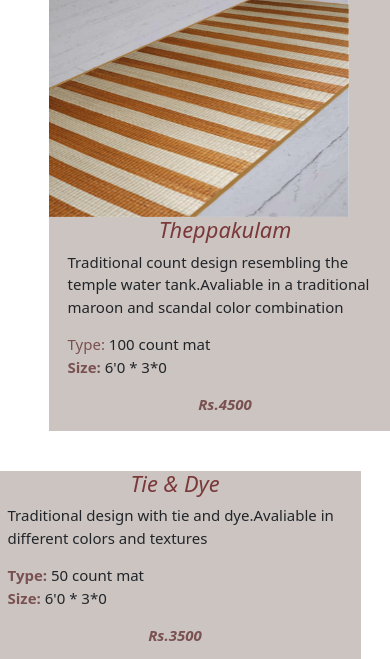
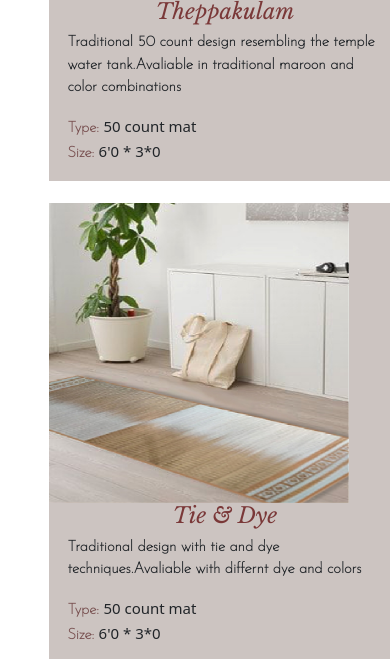
Before and after one commit to bharathsanjay/pp_website, a PHP site: page /niralya.html in a window 390 px wide. Shown: the part 2502-3161 px from the top of the page. Run offline with PHP 8.4, Linux system fonts and the light colour scheme; some libraries are stand-ins or nearby versions; some web fonts are replaced.

Commit message:
further changes

```diff
--- a/websitep-main/css/main.css
+++ b/websitep-main/css/main.css
@@ -1,3 +1,24 @@
+.titlee{
+  font-family: brush-script-std, sans-serif;
+
+font-weight: 400;
+
+font-style: normal;
+font-size: 65;
+}
+.view{
+  font-family: 'Libre Baskerville', serif;
+  font-size: 65;
+  font-style: italic;
+}
+.ff{
+  font-family: 'Josefin Sans', sans-serif;
+  font-weight: bolder;
+  font-size: 33;
+}
+
+
+
 /* Hide Dropdowns by Default */
 .products{
   padding-top: 9px;
--- a/websitep-main/niralya.html
+++ b/websitep-main/niralya.html
@@ -3,6 +3,13 @@
 <html lang="en">
 
 <head>
+  <link rel="preconnect" href="https://fonts.googleapis.com">
+  <link rel="preconnect" href="https://fonts.gstatic.com" crossorigin>
+  <link href="https://fonts.googleapis.com/css2?family=Josefin+Sans:wght@100&family=Libre+Baskerville:ital@0;1&display=swap" rel="stylesheet">
+    <link rel="preconnect" href="https://fonts.googleapis.com">
+  <link rel="preconnect" href="https://fonts.gstatic.com" crossorigin>
+  <link href="https://fonts.googleapis.com/css2?family=Libre+Baskerville:ital@0;1&display=swap" rel="stylesheet">
+    <link rel="stylesheet" href="https://use.typekit.net/lxv1jie.css">
     <!--===============================================================================================-->
 	<link rel="icon" type="image/png" href="images/icons/favicon.png"/>
     <!--===============================================================================================-->
@@ -56,28 +63,25 @@
 <body>
   <nav class="navbar navbar-expand-md navbar-dark fixed-top headerr">
     <div class="container-fluid">
-      <a class="navbar-brand" href="./index.html"><img src="img/Banu Pattu Pai - Images/Logo/Logo.jpg" class="logo" alt="Kural Foundation" ></img></a>
+      <a class="navbar-brand" href="./index.html"><img src="./img/Banu Pattu Pai - Images/Logo/Logo.jpg" class="logo" alt="Kural Foundation" ></img></a>
       <button class="navbar-toggler" type="button" data-bs-toggle="collapse" data-bs-target="#navbarCollapse"
         aria-controls="navbarCollapse" aria-expanded="false" aria-label="Toggle navigation">
         <span class="navbar-toggler-icon"></span>
       </button>
-
-
-
       <div class="collapse navbar-collapse" id="navbarCollapse">
         <ul class="navbar-nav me-auto mb-2 mb-md-0">
 
           <li class="nav-item">
-            <a class="nav-link scrollto" aria-current="page" href="./index.html" style="font-size: larger; font-weight: 500; font-style: italic; color: rgb(121, 81, 81);">Banu Pattu Pai</a>
+            <a class="nav-link scrollto titlee" aria-current="page" href="./index.html" style="font-size: larger; font-weight: 500; font-style: italic; color: rgb(121, 81, 81);">Banu Pattu Pai</a>
           </li>
 
         </ul>
 
         <ul class="navbar-nav me-right mb-2 mb-md-0">
           <li class="nav-item">
-            <a style="color: rgb(121, 81, 81); font-weight: 500" class="nav-link active" aria-current="page" href="./about.html">About</a>
+            <a style="color: rgb(121, 81, 81);" class="nav-link active ff" role="button"  aria-current="page" href="./about.html">About</a>
           </li>
-          <li class="products"><a href="#">Products</a>
+          <li class="products ff" style="padding-left: 20px; padding-right: 20px;"><a href="#">Products</a>
             <!-- First Tier Drop Down -->
             <ul style="list-style-type:none;">
                 <li><a href="./idaiyal.html">Idaiyal</a></li>
@@ -85,7 +89,7 @@
             </ul>
             </li>
           <li class="nav-item">
-            <a style="color: rgb(121, 81, 81);font-weight: 500" class="nav-link active" aria-current="page" href="./contact.html">Contact</a>
+            <a style="color: rgb(121, 81, 81);" class="nav-link active ff" aria-current="page" href="./contact.html">Contact</a>
           </li>
 
 
@@ -99,7 +103,6 @@
   </nav>
 
 
-
   <br>
 
 
@@ -108,7 +111,9 @@
 <div style="margin-top: 100px;"></div>
 
 
-  <h1 style="text-align: center; font-style: italic; color: rgb(122, 56, 56); margin-bottom: 50px;">Niralya</h1>
+  <h1 style="text-align: center; font-style: italic; color: rgb(122, 56, 56); margin-bottom: 50px; font-family: 'Libre Baskerville', serif;
+  font-size: 65;
+  font-style: italic;">Niralya...</h1>
 
 
 
@@ -116,176 +121,200 @@
   <div class="card" style="margin-left: 60px;">
     <div class="row no-gutters" style="background-color: rgb(204, 196, 193)">
         <div class="col-auto" style="padding-left: 0px;" >
-            <img src="./img/Banu Pattu Pai - Images/Niralya/Jamukkalam 1.jpg" class="img-fluid" alt="" style="width:300px;height:300px;">
+            <img src="./img/Banu Pattu Pai - Images/Niralya/Sinthaamani 1.jpg" class="img-fluid" alt="" style="width:300px;height:300px;">
         </div>
         <div class="col" >
             <div class="card-block px-2">
-                <h3 class="card-title" style="text-align: center;color: rgb(122, 56, 56)"><i>Sinthaamani</i></h3>
-                <p class="card-text">Resembles the traditional jammukallam with interiors with multitude of colors.Good option for trendy interiors</p>
+                <h3 class="card-title" style="text-align: center;color: rgb(122, 56, 56); font-family: 'Libre Baskerville', serif;
+                font-size: 50;
+                font-style: italic;"><i>Sinthaamani</i></h3>
+                <p class="card-text ff">Resembles the traditional jammukallam with interiors with multitude of colors.Good option for trendy interiors</p>
                 <p>
-                  <span style="color:rgb(121, 81, 81)">
+                  <span class="ff" style="color:rgb(121, 81, 81)">
                     <b>Type:</b>
                   </span> 50 count mat
                   <br>
 
-                  <span style="color:rgb(121, 81, 81)">
+                  <span class="ff" style="color:rgb(121, 81, 81)">
                     <b>Size:</b>
                   </span> 6'0 * 3*0
                   <br>
 
 
                 </p>
-                <p style="color:rgb(121, 81, 81); font-style: italic; font-weight: 600; text-align: center;">Rs.3800</p>
+
 
             </div>
         </div>
     </div>
 
 </div>
-<div class="card" style=" margin-right: 40px; margin-top: 40px;">
+<br>
+
+<div class="card" style="margin-left: 60px;">
   <div class="row no-gutters" style="background-color: rgb(204, 196, 193)">
-
+      <div class="col-auto" style="padding-left: 0px;" >
+          <img src="./img/Banu Pattu Pai - Images/Niralya/Paalum Palamum.jpg" class="img-fluid" alt="" style="width:300px;height:300px;">
+      </div>
       <div class="col" >
           <div class="card-block px-2">
-              <h3 class="card-title" style="text-align: center; color: rgb(122, 56, 56)"><i>Paalum palamum</i></h3>
-              <p class="card-text">One of the traditional design mats of pattamattai which is explored with different colors of natural dyes</p>
+              <h3 class="card-title" style="text-align: center;color: rgb(122, 56, 56);font-family: 'Libre Baskerville', serif;
+              font-size: 50;
+              font-style: italic;"><i>Paalum Palamum...</i></h3>
+              <p class="card-text ff">One of the traditional design mats  of Pattamadai which is explored with different types of natural dyes</p>
               <p>
-                <span style="color:rgb(121, 81, 81)">
+                <span class="ff" style="color:rgb(121, 81, 81)">
                   <b>Type:</b>
                 </span> 50 count mat
                 <br>
 
-                <span style="color:rgb(121, 81, 81)">
+                <span class="ff" style="color:rgb(121, 81, 81)">
                   <b>Size:</b>
                 </span> 6'0 * 3*0
                 <br>
 
-              </p >
-              <p style="color:rgb(121, 81, 81); font-style: italic; font-weight: 600; text-align: center;">Rs.3700</p>
-
-          </div>
-      </div>
-      <div class="col-auto"style="padding-right: 0px;" >
-        <img src="./img/Banu Pattu Pai - Images/Niralya/Naanal.jpg" class="img-fluid" alt="" style="width:300px;height:300px;">
-    </div>
-  </div>
-
-</div>
-<div class="card" style=" margin-top: 40px; margin-left: 60px;">
-  <div class="row no-gutters" style="background-color: rgb(204, 196, 193)">
-      <div class="col-auto"style="padding-left: 0px;" >
-          <img src="./img/Banu Pattu Pai - Images/Niralya/Paalum Palamum.jpg" class="img-fluid" alt="" style="width:300px;height:300px;">
-      </div>
-      <div class="col" >
-          <div class="card-block px-2">
-              <h3 class="card-title" style="text-align: center; color: rgb(122, 56, 56)"><i>Naanal</i></h3>
-              <p class="card-text">Nannal is a innovation of tye and dye pattern with multiple colors combinations</p>
-              <p>
-                <span style="color:rgb(121, 81, 81)">
-                  <b>Type:</b>
-                </span> 50 count mat
-                <br>
-
-                <span style="color:rgb(121, 81, 81)">
-                  <b>Size:</b>
-                </span> 6'0 * 3*0
-                <br>
 
               </p>
-              <p style="color:rgb(121, 81, 81); font-style: italic; font-weight: 600; text-align: center;">Rs.5000</p>
+
 
           </div>
       </div>
   </div>
 
 </div>
-<div class="card" style=" margin-right: 40px; margin-top: 40px;">
+<br>
+
+<div class="card" style="margin-left: 60px;">
   <div class="row no-gutters" style="background-color: rgb(204, 196, 193)">
-
+      <div class="col-auto" style="padding-left: 0px;" >
+          <img src="./img/Banu Pattu Pai - Images/Niralya/Naanal.jpg" class="img-fluid" alt="" style="width:300px;height:300px;">
+      </div>
       <div class="col" >
           <div class="card-block px-2">
-              <h3 class="card-title" style="text-align: center; color: rgb(122, 56, 56)"><i>Jammukallam</i></h3>
-              <p class="card-text">Resembles the traditional jammukalam with multitude of colors.Good option for trendy interiors.Avaliable at 50 different count as well as 100 count</p>
+              <h3 class="card-title" style="text-align: center;color: rgb(122, 56, 56);font-family: 'Libre Baskerville', serif;
+              font-size: 50;
+              font-style: italic;"><i>Naanal...</i></h3>
+              <p class="card-text ff">Nannal is a innovation of tie & dye pattern with multiple color combinations</p>
               <p>
-                <span style="color:rgb(121, 81, 81)">
+                <span class="ff" style="color:rgb(121, 81, 81)">
                   <b>Type:</b>
-                </span> 100 count mat
+                </span> 50 count mat
                 <br>
 
-                <span style="color:rgb(121, 81, 81)">
+                <span class="ff" style="color:rgb(121, 81, 81)">
                   <b>Size:</b>
                 </span> 6'0 * 3*0
                 <br>
 
-              </p>
-              <p style="color:rgb(121, 81, 81); font-style: italic; font-weight: 600; text-align: center;">Rs.8000</p>
-
-          </div>
-      </div>
-      <div class="col-auto" style="padding-right: 0px;" >
-        <img src="./img/Banu Pattu Pai - Images/Niralya/Naanal.jpg" class="img-fluid" alt="" style="width:300px;height:300px;">
-    </div>
-  </div>
-
-</div>
-<div class="card" style=" margin-top: 40px; margin-left: 60px;">
-  <div class="row no-gutters" style="background-color: rgb(204, 196, 193)">
-      <div class="col-auto" style="padding-left: 0px;" >
-          <img src="./img/Banu Pattu Pai - Images/Niralya/Paalum Palamum.jpg" class="img-fluid" alt="" style="width:300px;height:300px;">
-      </div>
-      <div class="col" >
-          <div class="card-block px-2">
-              <h3 class="card-title" style="text-align: center; color: rgb(122, 56, 56)"><i>Theppakulam</i></h3>
-              <p class="card-text">Traditional count design resembling the temple water tank.Avaliable in a traditional maroon and scandal color combination</p>
-              <p>
-                <span style="color:rgb(121, 81, 81)">
-                  Type:
-                </span> 100 count mat
-                <br>
-
-                <span style="color:rgb(121, 81, 81)">
-                  <b>Size:</b>
-                </span> 6'0 * 3*0
-                <br>
 
               </p>
-              <p style="color:rgb(121, 81, 81); font-style: italic; font-weight: 600; text-align: center;">Rs.4500</p>
+
 
           </div>
       </div>
   </div>
 
 </div>
+<br>
 
-<div class="card" style=" margin-right: 40px; margin-top: 40px; margin-bottom: 40px;">
+<div class="card" style="margin-left: 60px;">
   <div class="row no-gutters" style="background-color: rgb(204, 196, 193)">
-
+      <div class="col-auto" style="padding-left: 0px;" >
+          <img src="./img/Banu Pattu Pai - Images/Niralya/Jamukkalam 1.jpg" class="img-fluid" alt="" style="width:300px;height:300px;">
+      </div>
       <div class="col" >
           <div class="card-block px-2">
-              <h3 class="card-title" style="text-align: center; color: rgb(122, 56, 56)"><i>Tie & Dye</i></h3>
-              <p class="card-text">Traditional design with tie and dye.Avaliable in different colors and textures</p>
+              <h3 class="card-title" style="text-align: center;color: rgb(122, 56, 56);font-family: 'Libre Baskerville', serif;
+              font-size: 50;
+              font-style: italic;"><i>Jammukallam</i></h3>
+              <p class="card-text ff">Resemble the traditional jammukallam with multidude of colors.Good option for trendy interiors.Avaliable in 50 count as well as 100 count</p>
               <p>
-                <span style="color:rgb(121, 81, 81)">
+                <span class="ff" style="color:rgb(121, 81, 81)">
                   <b>Type:</b>
                 </span> 50 count mat
                 <br>
 
-                <span style="color:rgb(121, 81, 81)">
+                <span class="ff" style="color:rgb(121, 81, 81)">
                   <b>Size:</b>
                 </span> 6'0 * 3*0
                 <br>
 
+
               </p>
-              <p style="color:rgb(121, 81, 81); font-style: italic; font-weight: 600; text-align: center;">Rs.3500</p>
+
 
           </div>
       </div>
-      <div class="col-auto" style="padding-right: 0px;" >
-        <img src="./img/Banu Pattu Pai - Images/Niralya/Naanal.jpg" class="img-fluid" alt="" style="width:300px;height:300px;">
-    </div>
-  </div>
   </div>
 
+</div>
+<br>
+
+<div class="card" style="margin-left: 60px;">
+  <div class="row no-gutters" style="background-color: rgb(204, 196, 193)">
+      <div class="col-auto" style="padding-left: 0px;" >
+          <img src="./img/Banu Pattu Pai - Images/Niralya/Theppakulam.jpg" class="img-fluid" alt="" style="width:300px;height:300px;">
+      </div>
+      <div class="col" >
+          <div class="card-block px-2">
+              <h3 class="card-title" style="text-align: center;color: rgb(122, 56, 56);font-family: 'Libre Baskerville', serif;
+              font-size: 50;
+              font-style: italic;"><i>Theppakulam</i></h3>
+              <p class="card-text ff">Traditional 50 count design resembling the temple water tank.Avaliable in traditional maroon and color combinations</p>
+              <p>
+                <span class="ff" style="color:rgb(121, 81, 81)">
+                  <b>Type:</b>
+                </span> 50 count mat
+                <br>
+
+                <span class="ff" style="color:rgb(121, 81, 81)">
+                  <b>Size:</b>
+                </span> 6'0 * 3*0
+                <br>
+
+
+              </p>
+
+
+          </div>
+      </div>
+  </div>
+
+</div>
+<br>
+
+<div class="card" style="margin-left: 60px;">
+  <div class="row no-gutters" style="background-color: rgb(204, 196, 193)">
+      <div class="col-auto" style="padding-left: 0px;" >
+          <img src="./img/Banu Pattu Pai - Images/Niralya/Tie & Dye.jpg" class="img-fluid" alt="" style="width:300px;height:300px;">
+      </div>
+      <div class="col" >
+          <div class="card-block px-2">
+              <h3 class="card-title" style="text-align: center;color: rgb(122, 56, 56);font-family: 'Libre Baskerville', serif;
+              font-size: 50;
+              font-style: italic;"><i>Tie & Dye</i></h3>
+              <p class="card-text ff">Traditional design with tie and dye techniques.Avaliable with differnt dye and colors</p>
+              <p>
+                <span class="ff" style="color:rgb(121, 81, 81)">
+                  <b>Type:</b>
+                </span> 50 count mat
+                <br>
+
+                <span class="ff" style="color:rgb(121, 81, 81)">
+                  <b>Size:</b>
+                </span> 6'0 * 3*0
+                <br>
+
+
+              </p>
+
+
+          </div>
+      </div>
+  </div>
+
+</div>
+<br>
   <footer   class="bg-dark py-4 mt-auto foot" style=" margin-top: 40px; background-color: rgb(234, 222, 222);">
     <div class="footer-top">
       <div class="container">
@@ -295,10 +324,10 @@
 
           <div class="col-lg-3 col-md-6">
             <div class="footer-info">
-              <i><h4 style="color: rgb(114, 72, 72);">Contact US</h4></i>
-              <p>Ph no: +91 9655812281</p>
-              <p>Email: kavvabeevi@gmail.com</p>
-              <p>Address: Banu Pattu Paai Center,
+              <i><h4 style="color: rgb(114, 72, 72);">Contact Us</h4></i>
+              <p class="ff">Ph no: +91 9655812281</p>
+              <p class="ff">Email: kavvabeevi@gmail.com</p>
+              <p class="ff">Address: Banu Pattu Paai Center,
                 Thiruneelakandar Street,
                 Pattamadai,
                 Tirunelveli District,Pin - 627453.
```
Also changed, not shown: other parts of websitep-main/css/main.css (+44 -1 lines), websitep-main/about.html (+28 -19 lines), websitep-main/contact.html (+16 -9 lines), websitep-main/idaiyal.html (+74 -73 lines), websitep-main/index.html (+25 -18 lines).
